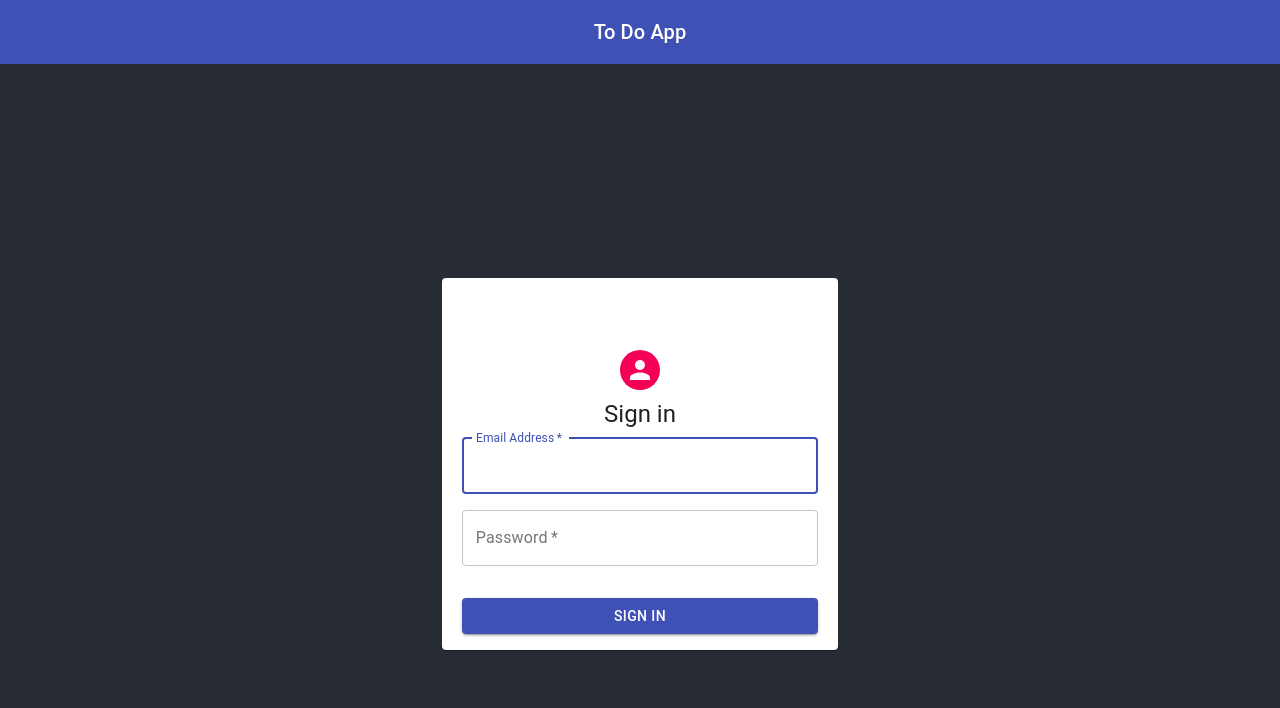
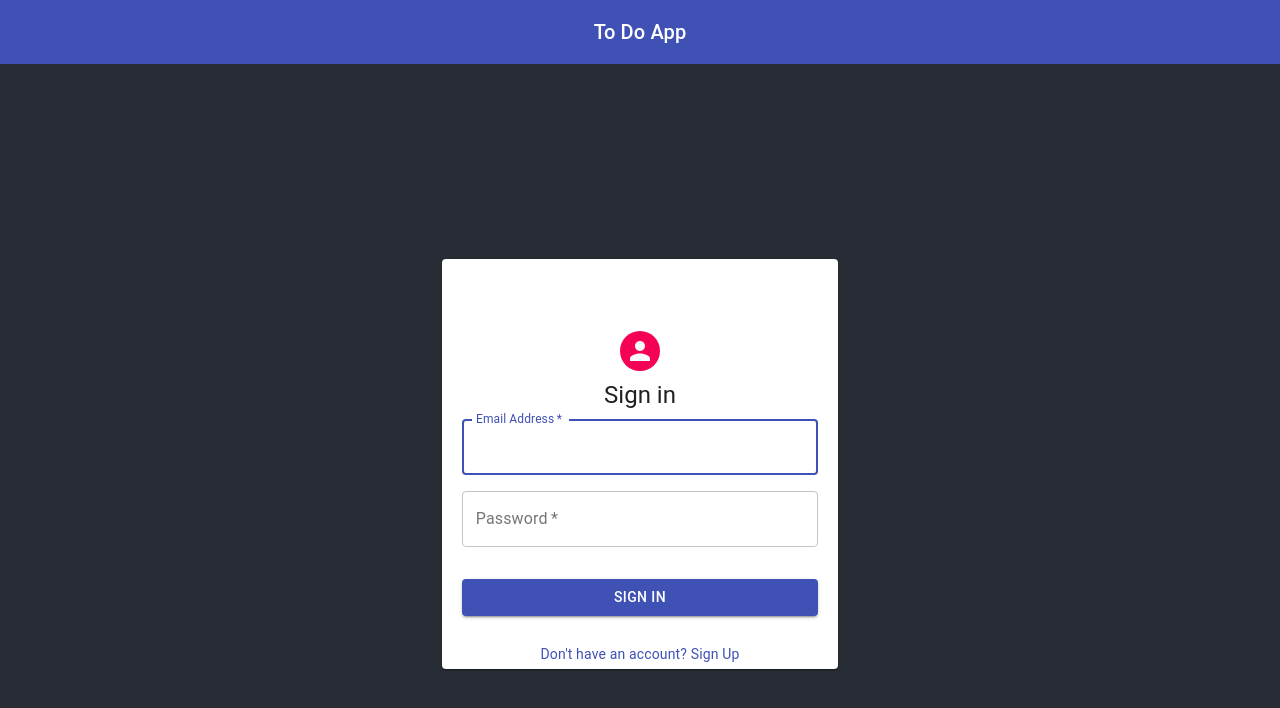
Before and after one commit to consuelo-sanna/my_todo, a React (Create React App) app: page /auth in a window 1280 px wide. Shown: the top 708 px of the page. Built offline with nearby package versions, Linux system fonts and the light colour scheme.

Commit message:
login failed, errors login and del with token

```diff
--- a/src/components/Login.js
+++ b/src/components/Login.js
@@ -8,8 +8,12 @@ import Card from '@material-ui/core/Card';
 import Typography from '@material-ui/core/Typography';
 import { makeStyles } from '@material-ui/core/styles';
 import Container from '@material-ui/core/Container';
+import Grid from '@material-ui/core/Grid';
+import Link from '@material-ui/core/Link';
 import { connect } from 'react-redux';
 import { user_login_attempt } from '../redux/ActionCreators';
+
+import { getErrors } from '../redux/selectors/index';
 
 const useStyles = makeStyles(theme => ({
     paper: {
@@ -29,6 +33,16 @@ const useStyles = makeStyles(theme => ({
     submit: {
         margin: theme.spacing(3, 0, 2),
     },
+    error: {
+        color: theme.palette.secondary.main,
+        marginTop: theme.spacing(1),
+        display: 'flex',
+        flexDirection: 'column',
+        alignItems: 'center',
+    },
+    root: {
+        flexGrow: 1,
+    },
 }));
 
 function Login(props) {
@@ -44,7 +58,7 @@ function Login(props) {
 
     return (
         <Container component="main" maxWidth="xs">
-            <Card color="inherit">
+            <Card>
                 <CssBaseline />
                 <div className={classes.paper}>
                     <Avatar className={classes.avatar}></Avatar>
@@ -92,6 +106,34 @@ function Login(props) {
                         >
                             Sign In
                         </Button>
+
+                        <Grid
+                            container
+                            direction="column"
+                            justify="flex-start"
+                            alignItems="stretch"
+                        >
+                            <div className={classes.root}>
+                                {props.errors ? (
+                                    <div>
+                                        {props.errors.map(err => (
+                                            <Grid item>{err}</Grid>
+                                        ))}
+
+                                        <Grid item>
+                                            <Link
+                                                href="#"
+                                                variant="body2"
+                                            >
+                                                {
+                                                    "Don't have an account? Sign Up"
+                                                }
+                                            </Link>
+                                        </Grid>
+                                    </div>
+                                ) : null}
+                            </div>
+                        </Grid>
                     </form>
                 </div>
             </Card>
@@ -99,16 +141,13 @@ function Login(props) {
     );
 }
 
+const mapStateToProps = state => ({
+    errors: getErrors(state),
+});
+
 const mapDispatchToProps = dispatch => ({
     user_login: (email, password) =>
         dispatch(user_login_attempt(email, password)),
 });
 
-export default connect(null, mapDispatchToProps)(Login);
-
-/** on click deve recuperare i dati dal form e fare un dispatch su saga
- *  saga controlla se l'utente esiste e in quel caso fa dispatch
- *  il dispatch viene intercettato da reducer che salva il token e imposta i dati dell utente
- *  (qui in automatico react dovrebbe sentire la modifica e agire di conseguenza)
- *  ma non credo succederà, quindi chi fa una redirect sull altra pagina?
- */
+export default connect(mapStateToProps, mapDispatchToProps)(Login);
--- a/src/redux/ActionCreators.js
+++ b/src/redux/ActionCreators.js
@@ -15,6 +15,7 @@ import {
     MARK_TODO_SUCCESS,
     USER_LOGIN_ATTEMPT,
     USER_LOGIN_SUCCESS,
+    USER_LOGIN_FAILED,
 } from './ActionTypes';
 
 export const add_todo = testo => ({
@@ -85,3 +86,8 @@ export const user_login_success = response => ({
     type: USER_LOGIN_SUCCESS,
     payload: response,
 });
+
+export const user_login_failed = response => ({
+    type: USER_LOGIN_FAILED,
+    payload: response,
+});
--- a/src/redux/reducer.js
+++ b/src/redux/reducer.js
@@ -7,6 +7,7 @@ import {
     GET_TODOS_SUCCESS,
     ADD_TODO_SUCCESS,
     USER_LOGIN_SUCCESS,
+    USER_LOGIN_FAILED,
 } from './ActionTypes';
 
 const initialState = {
@@ -17,6 +18,7 @@ const initialState = {
     },
     user: null, //avra email e token
     isAuthenticated: false,
+    msg: [],
 };
 
 function todoApp(state = initialState, action) {
@@ -80,6 +82,7 @@ function todoApp(state = initialState, action) {
                 },
             };
         case USER_LOGIN_SUCCESS:
+            localStorage.setItem('jwtToken', action.payload.token);
             return {
                 ...state,
                 user: {
@@ -89,6 +92,13 @@ function todoApp(state = initialState, action) {
                 },
                 isAuthenticated: true,
             };
+        case USER_LOGIN_FAILED:
+            return {
+                ...state,
+                msg: [action.payload.msg, ...state.msg],
+
+                isAuthenticated: false,
+            };
         default:
             return state;
     }
--- a/src/redux/saga/sagas.js
+++ b/src/redux/saga/sagas.js
@@ -17,6 +17,7 @@ import {
     MARK_TODO_SUCCESS,
     USER_LOGIN_ATTEMPT,
     USER_LOGIN_SUCCESS,
+    USER_LOGIN_FAILED,
 } from '../ActionTypes';
 
 export const delay = ms => new Promise(res => setTimeout(res, ms));
@@ -24,7 +25,21 @@ export const delay = ms => new Promise(res => setTimeout(res, ms));
 const urlTodos = 'http://localhost:5000/api/todos';
 const urlAuth = 'http://localhost:5000/api/auth';
 
-// Our worker Saga: will perform the async mark task
+export const headersConfig = () => {
+    // Get token from local storage
+    const token = localStorage.getItem('jwtToken');
+    //Headers
+    const config = {
+        headers: {
+            'Content-type': 'application/json',
+        },
+    };
+    // if token, add to headers
+    if (token) {
+        config.headers['x-auth-token'] = token;
+    }
+    return config;
+};
 
 //fetch get del server, ricevuta la risposta fa un dispatch per reducer redux
 export function* getAll() {
@@ -86,6 +101,7 @@ export function* editAsync(action) {
 export function* delAsync(action) {
     const response = yield fetch(urlTodos + '/' + action.payload, {
         method: 'DELETE',
+        headers: headersConfig().headers,
     }).then(res => res.json());
     console.log(JSON.stringify(response));
     yield put({ type: DEL_TODO_SUCCESS, payload: action.payload });
@@ -93,6 +109,7 @@ export function* delAsync(action) {
 
 // saga controlla se l'utente esiste e in quel caso fa dispatch login_success
 export function* attemptLogin(action) {
+    var isSuccess = null;
     const userData = {
         email: action.payload.email,
         password: action.payload.password,
@@ -103,10 +120,15 @@ export function* attemptLogin(action) {
         headers: {
             'Content-Type': 'application/json',
         },
-    }).then(res => res.json());
-    console.log(JSON.stringify(response));
-
-    yield put({ type: USER_LOGIN_SUCCESS, payload: response });
+    }).then(res => {
+        isSuccess = res.status === 200;
+        return res.json();
+    });
+    if (isSuccess) {
+        yield put({ type: USER_LOGIN_SUCCESS, payload: response });
+    } else {
+        yield put({ type: USER_LOGIN_FAILED, payload: response });
+    }
 }
 
 export default function* rootSaga() {
--- a/src/redux/selectors/index.js
+++ b/src/redux/selectors/index.js
@@ -4,3 +4,4 @@ export const getTodos = state => state.todos;
 export const getEditable = state => state.editable;
 export const getUser = state => state.user;
 export const getIsAuthenticated = state => state.isAuthenticated;
+export const getErrors = state => state.msg;
```
